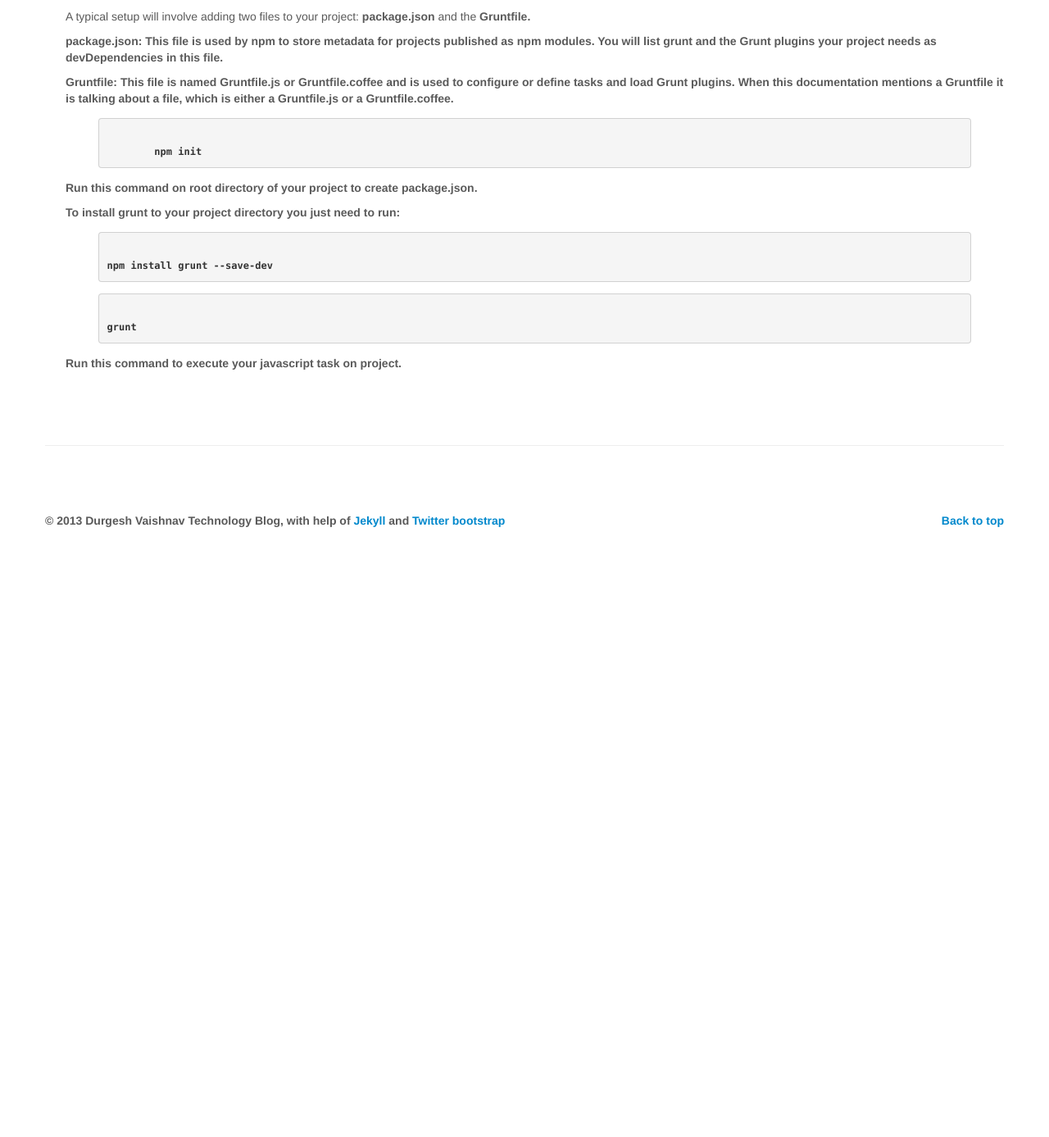
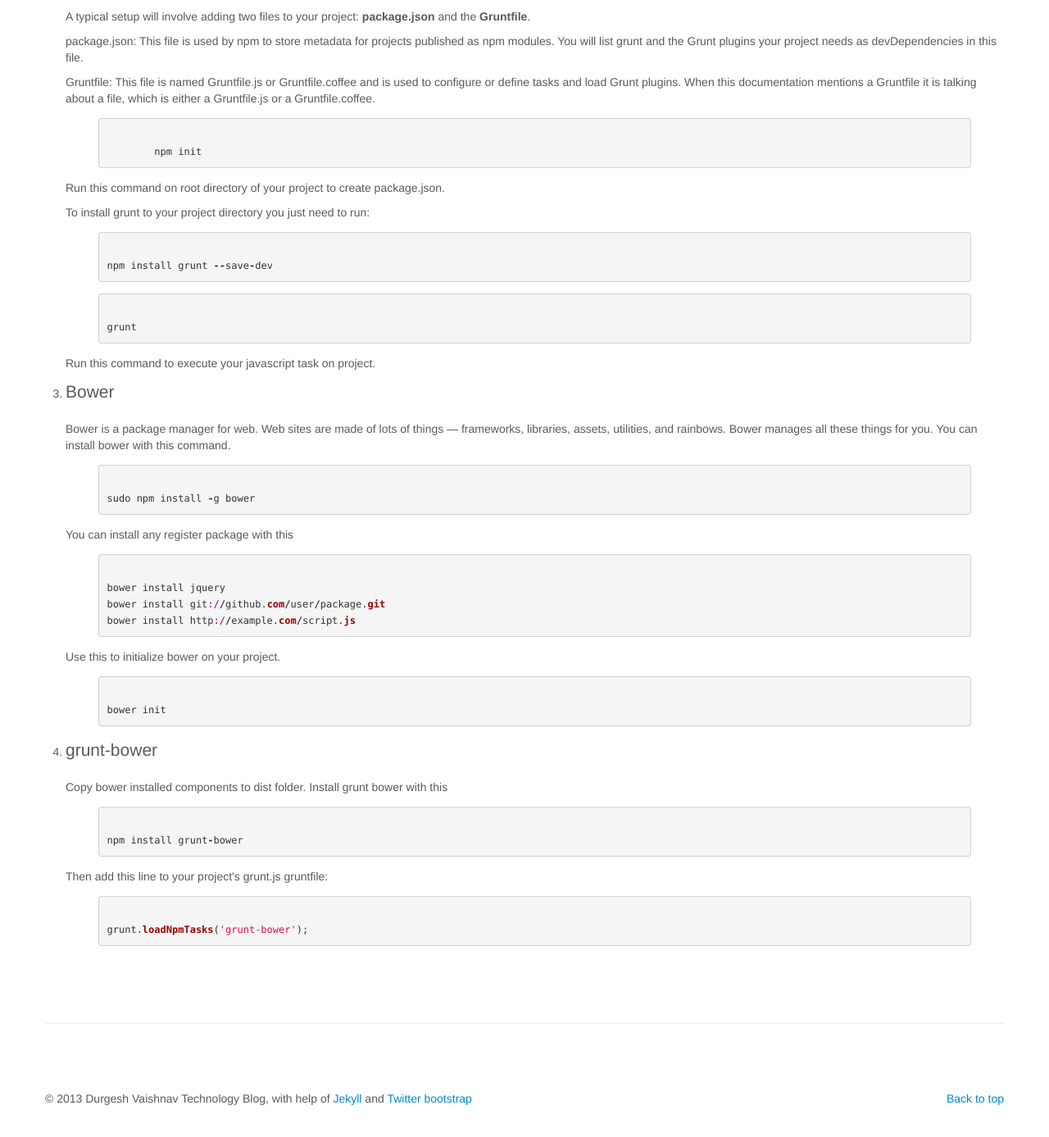
Before and after one commit to vdurgesh/git-pages, a Jekyll site: the page built from ui/node.html, in a window 1280 px wide and 1400 px high, scrolled down 687 px. Shown: the top 1387 px of the window at 82% size. Built offline with Jekyll 4.4.1, drawn with Linux system fonts in a browser that asks for light colours; before the commit the page ends 1382 px from its top, so only the background shows below that.

Commit message:
adding string notes

```diff
--- a/tech.html
+++ b/tech.html
@@ -7,6 +7,7 @@ title: Tech Lessons- Durgesh Vaishnav
 <div class="featurette">
 	<ul>
 		<li class="lead"><a href="/java/core-java.html">OOPS</a></li>
+        <li class="lead"><a href="/java/java-strings.html">String (Java)</a></li>
 		<li class="lead"><a href="/java/thread.html">Thread</a></li>
 		<li class="lead"><a href="/java/concurrency.html">Concurrency</a></li>
     	<li class="lead"><a href="/java/design-pattern.html">Design Pattern</a></li>
--- a/ui/node.html
+++ b/ui/node.html
@@ -25,7 +25,7 @@ sudo npm install npm -g.
 {% endhighlight %}
 <p>This will put the grunt command in your system path, allowing it to be run from any directory.</p>
 <p>
-A typical setup will involve adding two files to your project: <b>package.json</b> and the <b>Gruntfile<b>.
+A typical setup will involve adding two files to your project: <b>package.json</b> and the <b>Gruntfile</b>.
 </p>
 <p>
 package.json: This file is used by npm to store metadata for projects published as npm modules. You will list grunt and the Grunt plugins your project needs as devDependencies in this file.
@@ -43,9 +43,34 @@ npm install grunt --save-dev
 {% highlight ruby %}
 grunt
 {% endhighlight %}
-Run this command to execute your javascript task on project.
+<p>Run this command to execute your javascript task on project.</p>
+</li>
+<li><p class="lead"> Bower </p> Bower is a package manager for web. Web sites are made of lots of things — frameworks, libraries, assets, utilities, and rainbows. Bower manages all these things for you.
+You can install bower with this command.
+{% highlight ruby %}
+sudo npm install -g bower
+{% endhighlight %}
+You can install any register package with this
+{% highlight ruby %}
+bower install jquery
+bower install git://github.com/user/package.git
+bower install http://example.com/script.js
+{% endhighlight %}
 
-<p>
+Use this to initialize bower on your project.
+{% highlight ruby %}
+bower init
+{% endhighlight %}
+</li>
+<li><p class="lead">grunt-bower</p>Copy bower installed components to dist folder.
+Install grunt bower with this
+{% highlight ruby %}
+npm install grunt-bower
+{% endhighlight %}
+Then add this line to your project's grunt.js gruntfile:
+{% highlight ruby %}
+grunt.loadNpmTasks('grunt-bower');
+{% endhighlight %}
 </li>
 </ol>
 </div>
```
Also changed, not shown: java/java-strings.html (added, +60 -0 lines).
